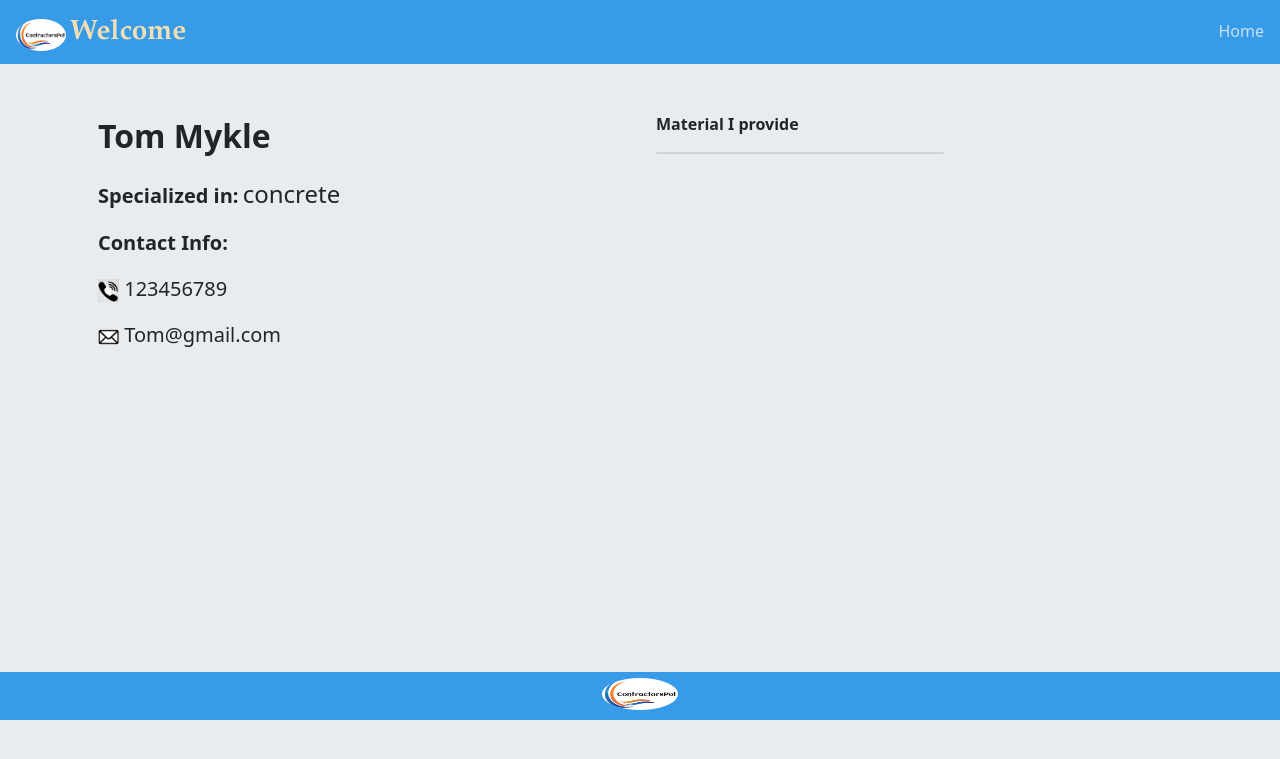
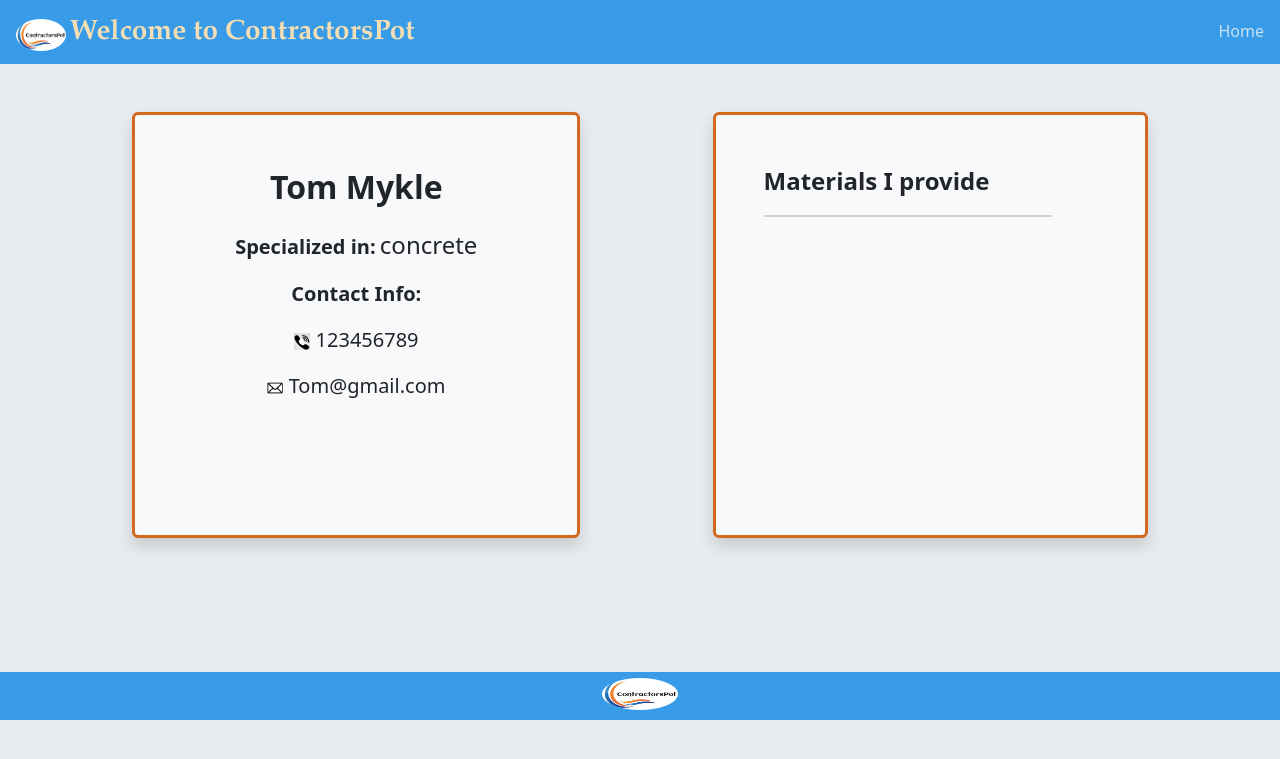
Before and after one commit to rawanakram/Solo-Project, a Django app: page /contractordetails/4 in a window 1280 px wide. Shown: the top 759 px of the page. Run offline with Django 3.2, Linux system fonts and the light colour scheme; data comes from the database, SQL or seed files in the repository; both versions use the stored data as it was after the commit.

Commit message:
update css

```diff
--- a/app1/static/css/style.css
+++ b/app1/static/css/style.css
@@ -41,15 +41,16 @@ header{
 }
 section{
     width: 18%;
-    border: 2px solid chocolate;
+    border: 3px solid chocolate;
     margin: 1em;
     margin-left: -6.5em;
     padding: 0.5em;
+    padding-top:1em ;
 }
 .sectionimg{
     width: 100%;
     height: 9em;
-    margin-top: 0.4em;
+    margin-bottom: 0em;
     margin: 0em;
 }
 article{
@@ -98,13 +99,46 @@ article{
     padding-top: 1em;
     flex-wrap: wrap;
 }
+.allcontractors1{
+    display: flex;
+    justify-content: space-around;
+    overflow: scroll;
+    width: 100%;
+    height: 27em;
+    margin-top: 1em;
+    padding-top: 1em;
+    flex-wrap: wrap;
+}
 .cardcontractor{
     width: 22%;
     height: 30%;
     padding: 0.5em;
-    border: 2px solid chocolate;
+    border: 3px solid chocolate;
     background-color: whitesmoke;
     border-radius: 10%;
+}
+.containerinfo{
+    display: flex;
+    justify-content: space-evenly;
+    width: 100%;
+    height: 38em;
+    margin-left: 0;
+    margin-right: 0;
+}
+.cinfo{
+    width: 35%;
+    height: 70%;
+    border: 3px solid chocolate;
+}
+.cinfo1{
+    width: 50%;
+    height: 38em;
+}
+.materials{
+    border: 3px solid chocolate;
+    width: 34%;
+    height: 70%;
+    margin-top: 3em;
 }
 .loginimg{
     width: 100%;
@@ -114,6 +148,9 @@ article{
 .icon{
     width: 4%;
     height: 6%;
+}
+.cardborder{
+    border: 3px solid chocolate
 }
 .mycard{
     display: flex;
--- a/app1/templates/contractordetails.html
+++ b/app1/templates/contractordetails.html
@@ -13,7 +13,7 @@
     <header>
         <div class="lefthead">
             <img class="headerimg" src="{% static 'img\logo.PNG' %}" alt="logo image">
-            <p class="welcom fs-3 text-body-Light">Welcome </p>
+            <p class="welcom fs-3 text-body-Light">Welcome to ContractorsPot</p>
         </div>
         {% if 'contractor_id' not in request.session%}
         <div class="righthead">
@@ -28,20 +28,20 @@
 
     </header>
     {% if 'contractor_id' not in request.session or contractor.id != request.session.contractor_id %}
-    <div class="container">
-        <div class="w-50 p-3 pt-5">
+    <div class="containerinfo">
+        <div class="cinfo p-3 pt-5 shadow mb-5 mt-5 bg-body-tertiary rounded text-center">
             <p class="fw-bold fs-2">{{contractor.first_name}} {{contractor.last_name}}</p>
             <p><span class="fw-bold fs-5">Specialized in:</span> <span class="fs-4">{{contractor.spcialized_in}}</span></p>
             <p class="fw-bold fs-5">Contact Info: </p>
             <p class="fs-5"><img class="icon" src="{% static 'img\phone1.PNG' %}" alt="phone">   {{contractor.phone_num}}</p>
             <p class="fs-5"><img class="icon" src="{% static 'img\email.PNG' %}" alt="email">   {{contractor.email}}</p>
         </div>
-        <div class="w-50 p-3 pt-5">
-            <p class="fw-bold">Material I provide</p>
+        <div class="materials p-3 pt-5 ps-5 shadow mb-5 mt-5 bg-body-tertiary rounded">
+            <p class="fw-bold fs-4">Materials I provide</p>
             <div class="card" style="width: 18rem;">
                 <ul class="list-group list-group-flush">
                     {% for material in materials %}
-                    <li class="list-group-item"><a href="/materialdetails/{{material.id}}/{{contractor.id}}" class="text-decoration-none">{{ material.name }}</a></li>
+                    <li class="list-group-item"><a href="/materialdetails/{{material.id}}/{{contractor.id}}" class="text-decoration-none fw-bold">{{ material.name }}</a></li>
                     {% endfor %}
                 </ul>
               </div>
@@ -51,7 +51,7 @@
 
     {% else %}
     <div class="container">
-        <div class="w-100 p-3 pt-3 mt-4">
+        <div class="cinfo1 p-3 pt-5 shadow mb-5 ps-5 bg-body-tertiary rounded">
             <form action="/updateinfo/{{contractor.id}}" method="post">
                 {% csrf_token %}
                 <div class="d-flex p-2">
@@ -67,7 +67,7 @@
                 <div class="d-flex p-2">
                     <div>
                         <label for="password" class="col-form-label fw-bold">Password</label>
-                        <input type="password" class="form-control" id="password" name="password" value="{{contractor.password}}">
+                        <input type="password" class="form-control" id="password" name="password">
                     </div>
                     <div>
                         <label for="pwdconfirm" class="col-form-label fw-bold">Confirm Password</label>
@@ -92,12 +92,12 @@
                 </div>
             </form>
         </div>
-        <div class="w-50 p-3 pt-5">
-            <p class="fw-bold ms-5">Material I provide</p>
+        <div class="materials p-3 pt-5 ps-5 shadow mb-5 mt-5 bg-body-tertiary rounded">
+            <p class="fw-bold fs-4 ms-5">Materials I provide</p>
             <div class="card" style="width: 18rem;">
                 <ul class="list-group list-group-flush">
                 {% for material in materials %}
-                <li class="list-group-item"><a href="/materialdetails/{{material.id}}/{{contractor.id}}" class="text-decoration-none">{{ material.name }}</a></li>
+                <li class="list-group-item"><a href="/materialdetails/{{material.id}}/{{contractor.id}}" class="text-decoration-none fw-bold">{{ material.name }}</a></li>
                 {% endfor %}
                 </ul>
             </div>
--- a/app1/templates/contractors.html
+++ b/app1/templates/contractors.html
@@ -35,7 +35,7 @@
             </form>
         </div>
         {% if myselection %}
-            <div class="allcontractors">
+            <div class="allcontractors1">
                 {% for contractor in myselection %}
                 <div class="cardcontractor text-center">
                     <h5>{{ contractor.first_name }} {{ contractor.last_name }}</h5>
```
Also changed, not shown: app1/templates/index.html (+7 -3 lines), app1/templates/materialdetails.html (+2 -13 lines), app1/static/img/1.PNG (added), app1/static/img/2.PNG (added), app1/static/img/3.PNG (added), app1/static/img/4.PNG (added), app1/static/img/5.PNG (added), app1/static/img/6.PNG (added), app1/static/img/7.PNG (added), app1/static/img/8.PNG (added), db.sqlite3.
